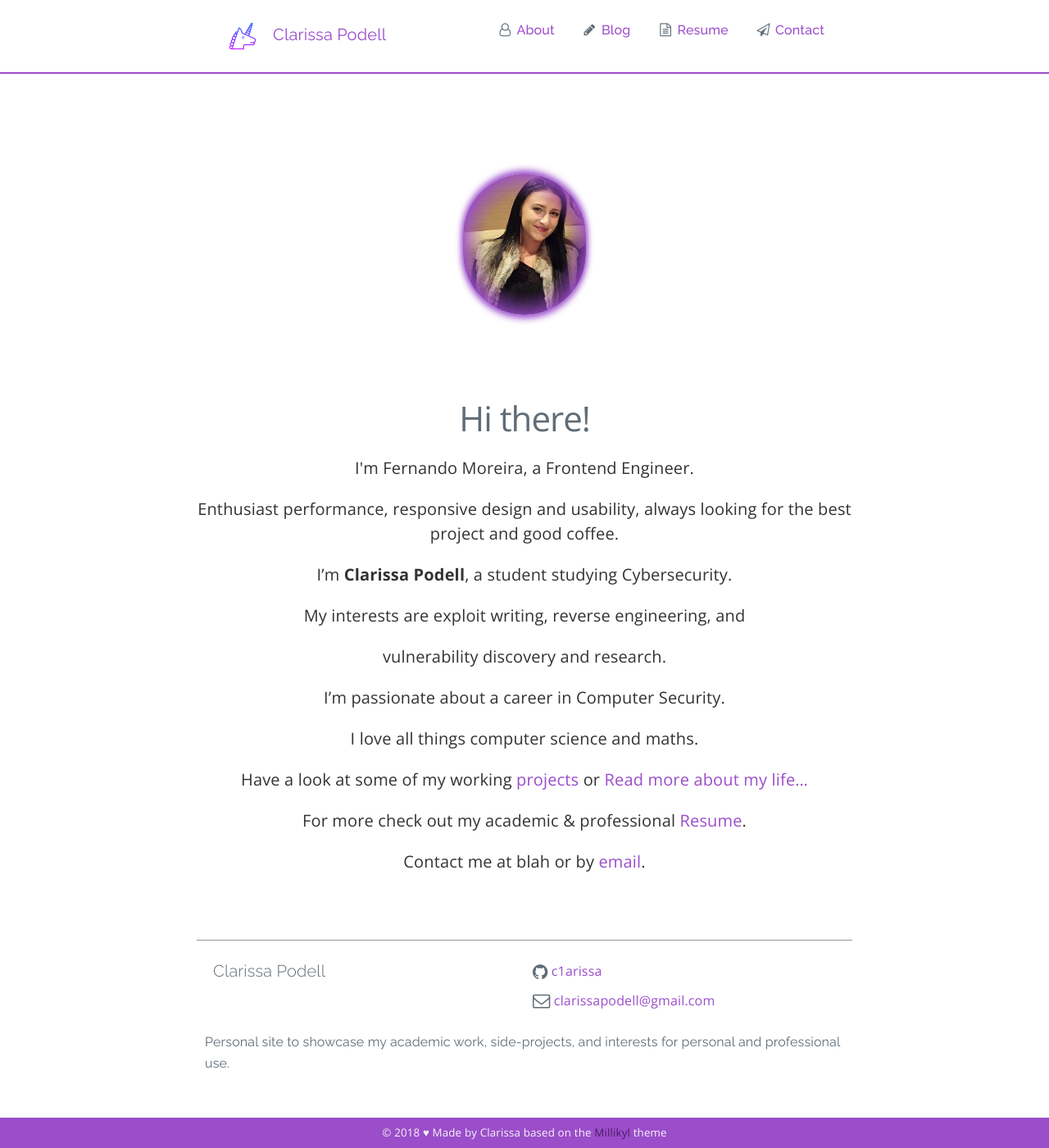
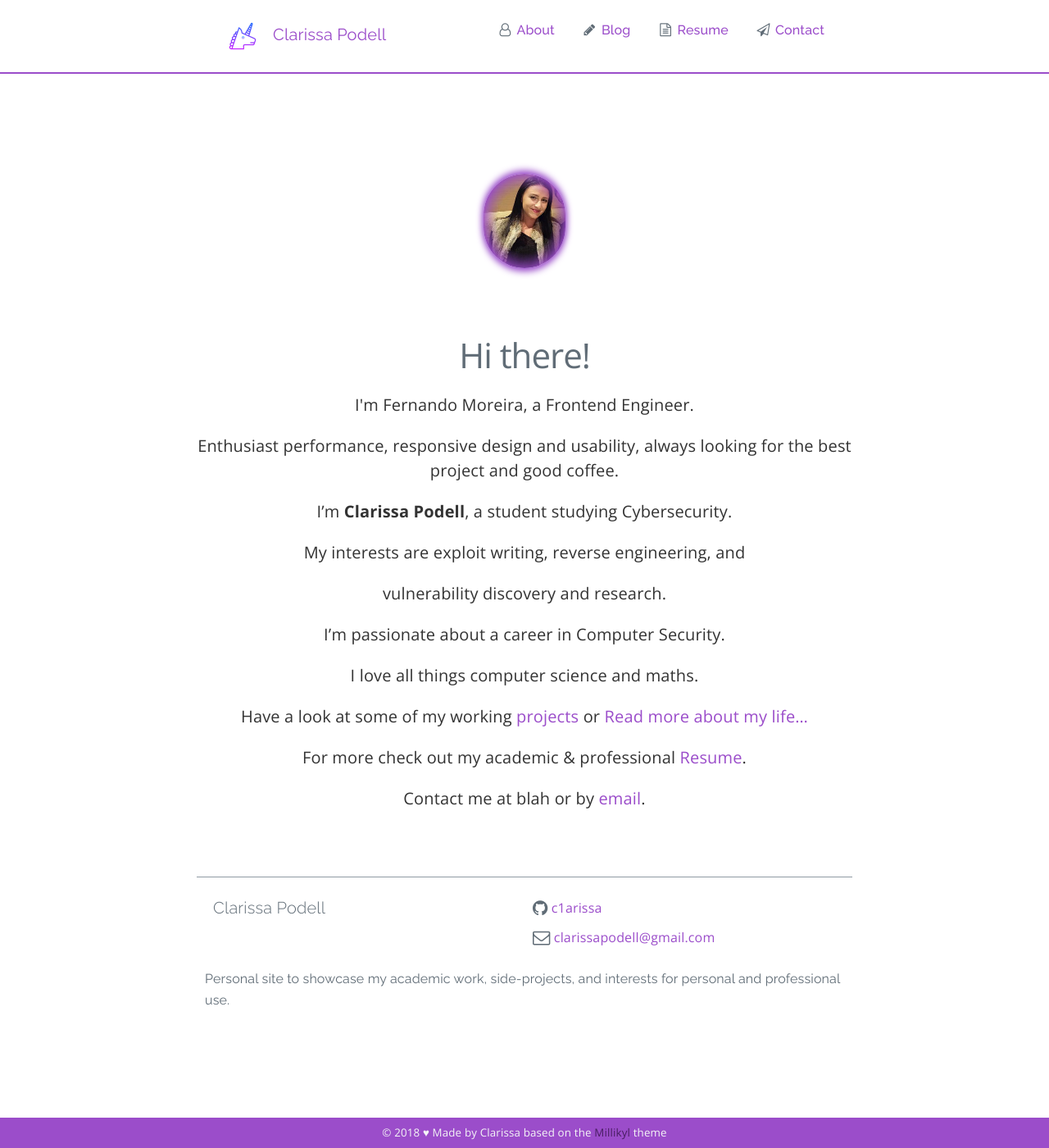
Before and after one commit to c1arissa/c1arissa.github.io, a Jekyll site: the page built from index.md, in a window 1280 px wide and 1400 px high. Shown: the whole window at 82% size. Built offline with Jekyll 4.4.1, drawn with Linux system fonts in a browser that asks for light colours.

Commit message:
Update main.scss

```diff
--- a/css/main.scss
+++ b/css/main.scss
@@ -296,10 +296,9 @@ hr {
 .img-circle {
 	border-radius:50%;
 	vertical-align:middle;
-	max-width: 150px;
+	max-width: 100px;
 	// width: 150px;
 	//height: 200px;
-	margin-bottom: 20px;
 	-webkit-border-radius: 100px;
 	-moz-border-radius: 100px;
 	box-shadow: 0 4px 8px 0 $color-primary, 0 -4px 8px 0 $color-primary; //rgba(0, 0, 0, 0.19);
```
